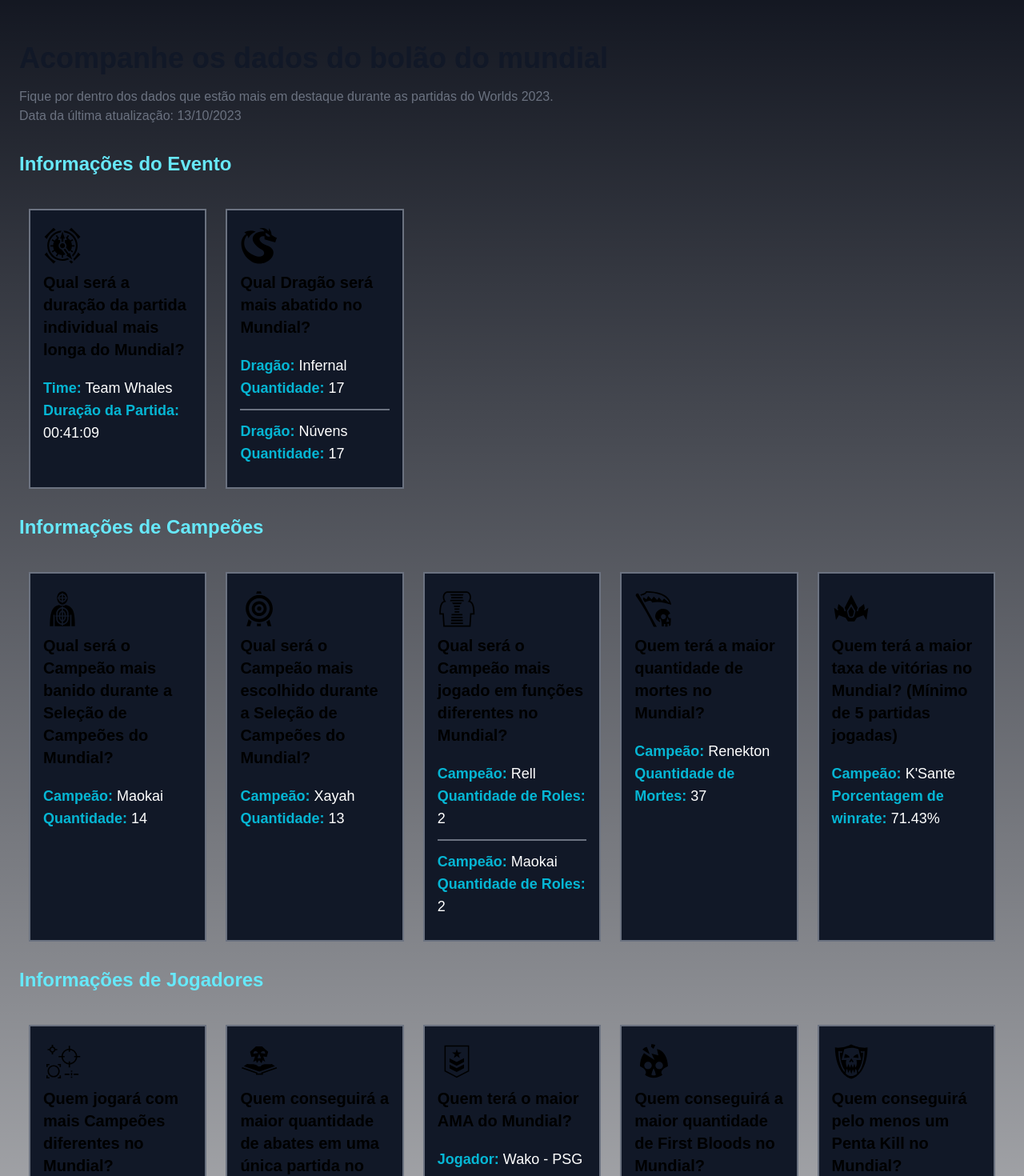
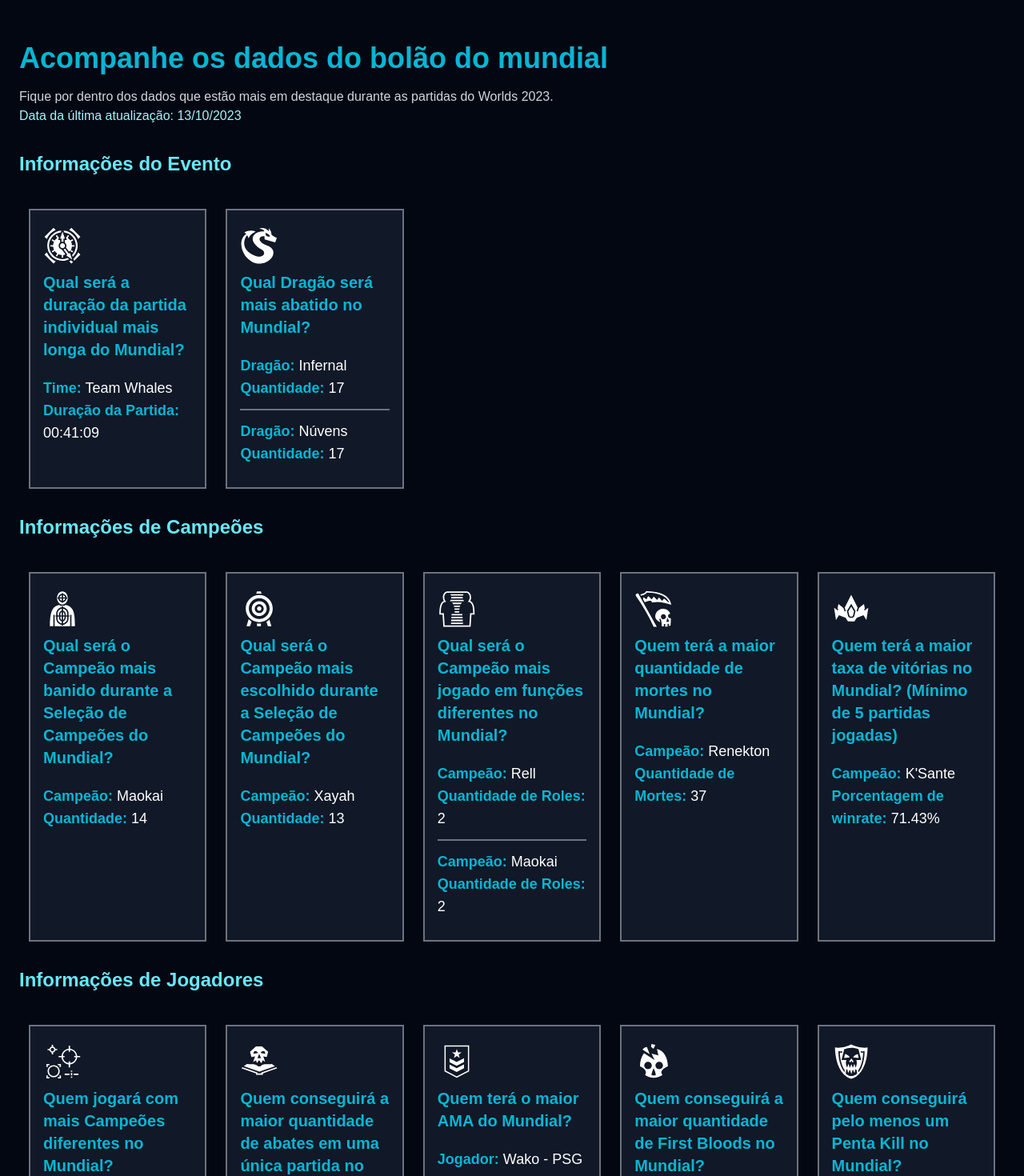
Before and after one commit to imfarias/pickem-tracker, a Next.js app: page / in a window 1280 px wide. Shown: the part 180-1650 px from the top of the page at 80% size. Built offline with nearby package versions, Linux system fonts and the light colour scheme; a web font is replaced by a local one.

Commit message:
update data

```diff
--- a/src/app/globals.css
+++ b/src/app/globals.css
@@ -1,27 +1,3 @@
 @tailwind base;
 @tailwind components;
 @tailwind utilities;
-
-:root {
-  --foreground-rgb: 0, 0, 0;
-  --background-start-rgb: 214, 219, 220;
-  --background-end-rgb: 255, 255, 255;
-}
-
-@media (prefers-color-scheme: dark) {
-  :root {
-    --foreground-rgb: 255, 255, 255;
-    --background-start-rgb: 0, 0, 0;
-    --background-end-rgb: 0, 0, 0;
-  }
-}
-
-body {
-  color: rgb(var(--foreground-rgb));
-  background: linear-gradient(
-      to bottom,
-      transparent,
-      rgb(var(--background-end-rgb))
-    )
-    rgb(var(--background-start-rgb));
-}
--- a/src/app/page.tsx
+++ b/src/app/page.tsx
@@ -119,14 +119,14 @@ export default async function Home() {
                     <section className="">
                         <div className="py-8 px-4 mx-autoclassNamew-screen-xl sm:py-16 lg:px-6">
                             <div className="max-w-screen-md mclassNameg:mb-16">
-                                <h2 className="mb-4 text-4xl traclassName-tight font-extrabold text-gray-900 dark:text-cyan-500 font-bold">
+                                <h2 className="mb-4 text-4xl traclassName-tight text-cyan-500 font-bold">
                                     Acompanhe os dados do bolão do mundial
                                 </h2>
-                                <p className="text-gray-500 sm:classNamexl dark:text-gray-300">
+                                <p className="text-gray-300 sm:classNamexl">
                                     Fique por dentro dos dados que estão mais em destaque durante as partidas do Worlds
                                     2023.
                                 </p>
-                                <p className="text-gray-500 sm:classNamexl dark:text-cyan-200">
+                                <p className="sm:classNamexl text-cyan-200">
                                     Data da última atualização: {moment(data.lastGameAdded).format("DD/MM/YYYY")}
                                 </p>
                             </div>
@@ -139,9 +139,9 @@ export default async function Home() {
                                 <div className="border-2 border-gray-500 p-4 bg-gray-900 hover:bg-gray-700 transition-all">
                                     <div
                                         className="flex justify-centclassNameems-center mb-3 w-14 h-14 rounded-full bg-primary-100 lg:h-12 lg:w-12 dark:bg-primary-900">
-                                        <GiClockwork className="w-14 h-14 text-primary-300"/>
+                                        <GiClockwork className="w-14 h-14 text-white"/>
                                     </div>
-                                    <h3 className="mb-2 text-xl fontclassName dark:text-cyan-500 font-bold">Qual será a
+                                    <h3 className="mb-2 text-xl fontclassName text-cyan-500 font-bold">Qual será a
                                         duração da partida individual mais longa do Mundial?</h3>
 
                                     {data.teamLongGame.map((item: any, index: any) => {
@@ -159,9 +159,9 @@ export default async function Home() {
                                 <div className="border-2 border-gray-500 p-4 bg-gray-900 hover:bg-gray-700 transition-all">
                                     <div
                                         className="flex justify-centclassNameems-center mb-3 w-14 h-14 rounded-full bg-primary-100 lg:h-12 lg:w-12 dark:bg-primary-900">
-                                        <GiSeaDragon className="w-14 h-14 text-primary-300"/>
+                                        <GiSeaDragon className="w-14 h-14 text-white"/>
                                     </div>
-                                    <h3 className="mb-2 text-xl fontclassName dark:text-cyan-500 font-bold">Qual Dragão
+                                    <h3 className="mb-2 text-xl fontclassName text-cyan-500 font-bold">Qual Dragão
                                         será mais abatido no Mundial?</h3>
 
                                     {data.drakesKilled.map((item: any, index: any) => {
@@ -184,9 +184,9 @@ export default async function Home() {
                                 <div className="border-2 border-gray-500 p-4 bg-gray-900 hover:bg-gray-700 transition-all">
                                     <div
                                         className="flex justify-centclassNameems-center mb-3 w-14 h-14 rounded-full bg-primary-100 lg:h-12 lg:w-12 dark:bg-primary-900">
-                                        <GiPoliceTarget className="w-14 h-14 text-primary-300"/>
+                                        <GiPoliceTarget className="w-14 h-14 text-white"/>
                                     </div>
-                                    <h3 className="mb-2 text-xl fontclassName dark:text-cyan-500 font-bold">Qual será o Campeão mais banido durante a Seleção de Campeões do Mundial?</h3>
+                                    <h3 className="mb-2 text-xl fontclassName text-cyan-500 font-bold">Qual será o Campeão mais banido durante a Seleção de Campeões do Mundial?</h3>
 
                                     {data.championBans.map((item: any, index: any) => {
                                         return (
@@ -200,9 +200,9 @@ export default async function Home() {
                                 <div className="border-2 border-gray-500 p-4 bg-gray-900 hover:bg-gray-700 transition-all">
                                     <div
                                         className="flex justify-centclassNameems-center mb-3 w-14 h-14 rounded-full bg-primary-100 lg:h-12 lg:w-12 dark:bg-primary-900">
-                                        <GiArcheryTarget className="w-14 h-14 text-primary-300"/>
+                                        <GiArcheryTarget className="w-14 h-14 text-white"/>
                                     </div>
-                                    <h3 className="mb-2 text-xl fontclassName dark:text-cyan-500 font-bold">Qual será o
+                                    <h3 className="mb-2 text-xl fontclassName text-cyan-500 font-bold">Qual será o
                                         Campeão mais escolhido durante a Seleção de Campeões do Mundial?</h3>
 
                                     {data.championPicks.map((item: any, index: any) => {
@@ -217,9 +217,9 @@ export default async function Home() {
                                 <div className="border-2 border-gray-500 p-4 bg-gray-900 hover:bg-gray-700 transition-all">
                                     <div
                                         className="flex justify-centclassNameems-center mb-3 w-14 h-14 rounded-full bg-primary-100 lg:h-12 lg:w-12 dark:bg-primary-900">
-                                        <GiRelationshipBounds className="w-14 h-14 text-primary-300"/>
+                                        <GiRelationshipBounds className="w-14 h-14 text-white"/>
                                     </div>
-                                    <h3 className="mb-2 text-xl fontclassName dark:text-cyan-500 font-bold">Qual será o
+                                    <h3 className="mb-2 text-xl fontclassName text-cyan-500 font-bold">Qual será o
                                         Campeão mais jogado em funções diferentes no Mundial?</h3>
 
                                     {data.championPicksDiffRoles.map((item: any, index: any) => {
@@ -235,9 +235,9 @@ export default async function Home() {
                                 <div className="border-2 border-gray-500 p-4 bg-gray-900 hover:bg-gray-700 transition-all">
                                     <div
                                         className="flex justify-centclassNameems-center mb-3 w-14 h-14 rounded-full bg-primary-100 lg:h-12 lg:w-12 dark:bg-primary-900">
-                                        <GiReaperScythe className="w-14 h-14 text-primary-300"/>
+                                        <GiReaperScythe className="w-14 h-14 text-white"/>
                                     </div>
-                                    <h3 className="mb-2 text-xl fontclassName dark:text-cyan-500 font-bold">Quem terá a
+                                    <h3 className="mb-2 text-xl fontclassName text-cyan-500 font-bold">Quem terá a
                                         maior quantidade de mortes no Mundial?</h3>
 
                                     {data.championDeathCount.map((item: any, index: any) => {
@@ -252,9 +252,9 @@ export default async function Home() {
                                 <div className="border-2 border-gray-500 p-4 bg-gray-900 hover:bg-gray-700 transition-all">
                                     <div
                                         className="flex justify-centclassNameems-center mb-3 w-14 h-14 rounded-full bg-primary-100 lg:h-12 lg:w-12 dark:bg-primary-900">
-                                        <GiCrenelCrown className="w-14 h-14 text-primary-300"/>
+                                        <GiCrenelCrown className="w-14 h-14 text-white"/>
                                     </div>
-                                    <h3 className="mb-2 text-xl fontclassName dark:text-cyan-500 font-bold">Quem terá a
+                                    <h3 className="mb-2 text-xl fontclassName text-cyan-500 font-bold">Quem terá a
                                         maior taxa de vitórias no Mundial? (Mínimo de 5 partidas jogadas)</h3>
 
                                     {data.championWinRate.map((item: any, index: any) => {
@@ -278,9 +278,9 @@ export default async function Home() {
                                 <div className="border-2 border-gray-500 p-4 bg-gray-900 hover:bg-gray-700 transition-all">
                                     <div
                                         className="flex justify-centclassNameems-center mb-3 w-14 h-14 rounded-full bg-primary-100 lg:h-12 lg:w-12 dark:bg-primary-900">
-                                        <GiMultipleTargets className="w-14 h-14 text-primary-300"/>
+                                        <GiMultipleTargets className="w-14 h-14 text-white"/>
                                     </div>
-                                    <h3 className="mb-2 text-xl fontclassName dark:text-cyan-500 font-bold">Quem jogará
+                                    <h3 className="mb-2 text-xl fontclassName text-cyan-500 font-bold">Quem jogará
                                         com mais Campeões diferentes no Mundial?</h3>
 
                                     {data.playerDiffChampions.map((item: any, index: any) => {
@@ -297,9 +297,9 @@ export default async function Home() {
                                 <div className="border-2 border-gray-500 p-4 bg-gray-900 hover:bg-gray-700 transition-all">
                                     <div
                                         className="flex justify-centclassNameems-center mb-3 w-14 h-14 rounded-full bg-primary-100 lg:h-12 lg:w-12 dark:bg-primary-900">
-                                        <GiDeathNote className="w-14 h-14 text-primary-300"/>
+                                        <GiDeathNote className="w-14 h-14 text-white"/>
                                     </div>
-                                    <h3 className="mb-2 text-xl fontclassName dark:text-cyan-500 font-bold">
+                                    <h3 className="mb-2 text-xl fontclassName text-cyan-500 font-bold">
                                         Quem conseguirá a maior quantidade de abates em uma única partida no Mundial?
                                     </h3>
 
@@ -316,9 +316,9 @@ export default async function Home() {
                                 <div className="border-2 border-gray-500 p-4 bg-gray-900 hover:bg-gray-700 transition-all">
                                     <div
                                         className="flex justify-centclassNameems-center mb-3 w-14 h-14 rounded-full bg-primary-100 lg:h-12 lg:w-12 dark:bg-primary-900">
-                                        <GiRank3 className="w-14 h-14 text-primary-300"/>
+                                        <GiRank3 className="w-14 h-14 text-white"/>
                                     </div>
-                                    <h3 className="mb-2 text-xl fontclassName dark:text-cyan-500 font-bold">
+                                    <h3 className="mb-2 text-xl fontclassName text-cyan-500 font-bold">
                                         Quem terá o maior AMA do Mundial?
                                     </h3>
 
@@ -335,9 +335,9 @@ export default async function Home() {
                                 <div className="border-2 border-gray-500 p-4 bg-gray-900 hover:bg-gray-700 transition-all">
                                     <div
                                         className="flex justify-centclassNameems-center mb-3 w-14 h-14 rounded-full bg-primary-100 lg:h-12 lg:w-12 dark:bg-primary-900">
-                                        <GiSkullCrack className="w-14 h-14 text-primary-300"/>
+                                        <GiSkullCrack className="w-14 h-14 text-white"/>
                                     </div>
-                                    <h3 className="mb-2 text-xl fontclassName dark:text-cyan-500 font-bold">
+                                    <h3 className="mb-2 text-xl fontclassName text-cyan-500 font-bold">
                                         Quem conseguirá a maior quantidade de First Bloods no Mundial?
                                     </h3>
 
@@ -355,9 +355,9 @@ export default async function Home() {
                                 <div className="border-2 border-gray-500 p-4 bg-gray-900 hover:bg-gray-700 transition-all">
                                     <div
                                         className="flex justify-centclassNameems-center mb-3 w-14 h-14 rounded-full bg-primary-100 lg:h-12 lg:w-12 dark:bg-primary-900">
-                                        <GiSkullShield className="w-14 h-14 text-primary-300"/>
+                                        <GiSkullShield className="w-14 h-14 text-white"/>
                                     </div>
-                                    <h3 className="mb-2 text-xl fontclassName dark:text-cyan-500 font-bold">
+                                    <h3 className="mb-2 text-xl fontclassName text-cyan-500 font-bold">
                                         Quem conseguirá pelo menos um Penta Kill no Mundial?
                                     </h3>
 
@@ -382,9 +382,9 @@ export default async function Home() {
                                 <div className="border-2 border-gray-500 p-4 bg-gray-900 hover:bg-gray-700 transition-all">
                                     <div
                                         className="flex justify-centclassNameems-center mb-3 w-14 h-14 rounded-full bg-primary-100 lg:h-12 lg:w-12 dark:bg-primary-900">
-                                        <GiTimeBomb className="w-14 h-14 text-primary-300"/>
+                                        <GiTimeBomb className="w-14 h-14 text-white"/>
                                     </div>
-                                    <h3 className="mb-2 text-xl fontclassName dark:text-cyan-500 font-bold">
+                                    <h3 className="mb-2 text-xl fontclassName text-cyan-500 font-bold">
                                         Que equipe sairá vitoriosa da partida mais curta do Mundial?
                                     </h3>
 
@@ -404,9 +404,9 @@ export default async function Home() {
                                 <div className="border-2 border-gray-500 p-4 bg-gray-900 hover:bg-gray-700 transition-all">
                                     <div
                                         className="flex justify-centclassNameems-center mb-3 w-14 h-14 rounded-full bg-primary-100 lg:h-12 lg:w-12 dark:bg-primary-900">
-                                        <GiThreeFriends className="w-14 h-14 text-primary-300"/>
+                                        <GiThreeFriends className="w-14 h-14 text-white"/>
                                     </div>
-                                    <h3 className="mb-2 text-xl fontclassName dark:text-cyan-500 font-bold">
+                                    <h3 className="mb-2 text-xl fontclassName text-cyan-500 font-bold">
                                         Que equipe jogará com mais Campeões diferentes em Mundial?
                                     </h3>
 
--- a/tailwind.config.ts
+++ b/tailwind.config.ts
@@ -8,11 +8,6 @@ const config: Config = {
   ],
   theme: {
     extend: {
-      backgroundColor: {
-        'gradient-radial': 'radial-gradient(var(--tw-gradient-stops))',
-        'gradient-conic':
-          'conic-gradient(from 180deg at 50% 50%, var(--tw-gradient-stops))',
-      },
     },
   },
   plugins: [],
```
